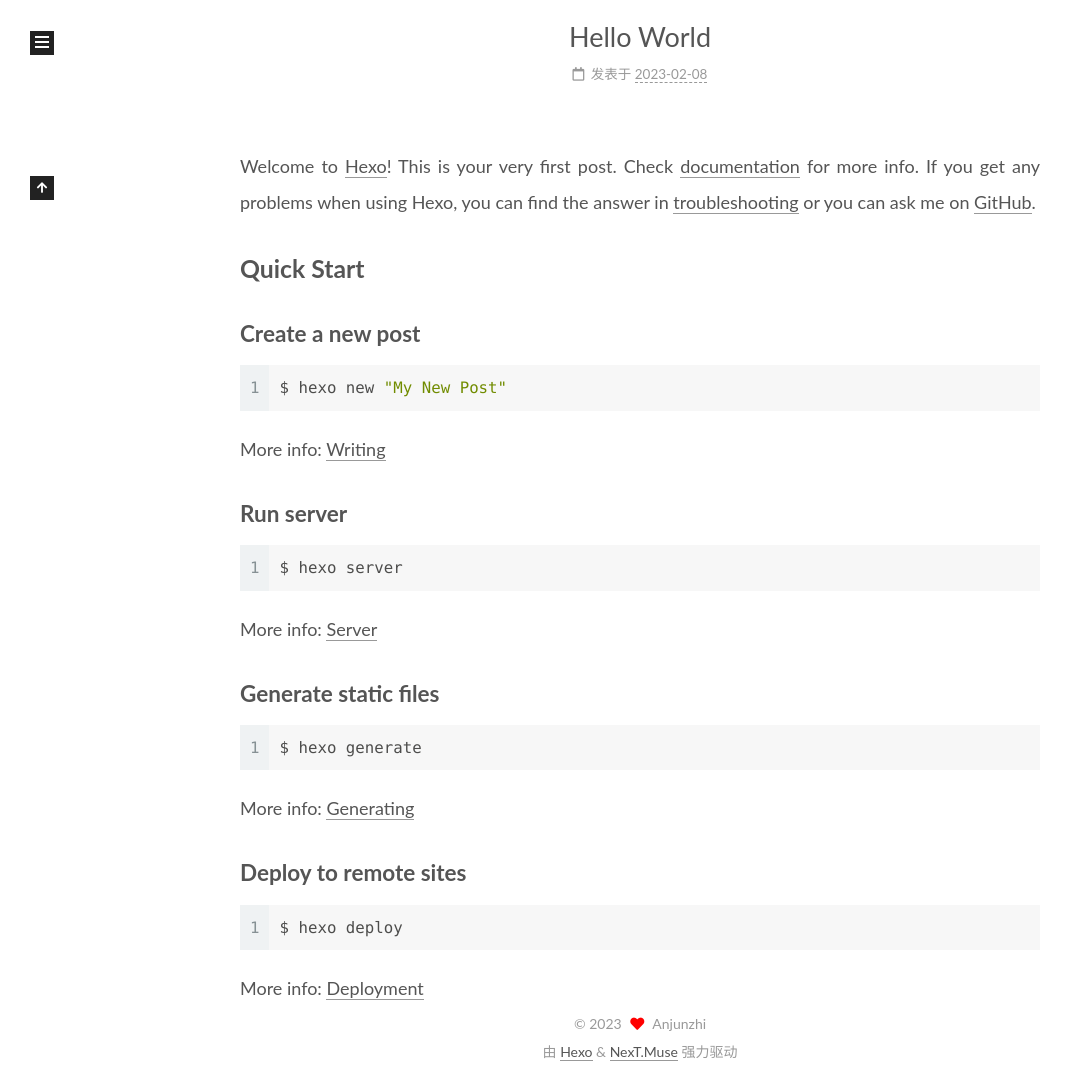
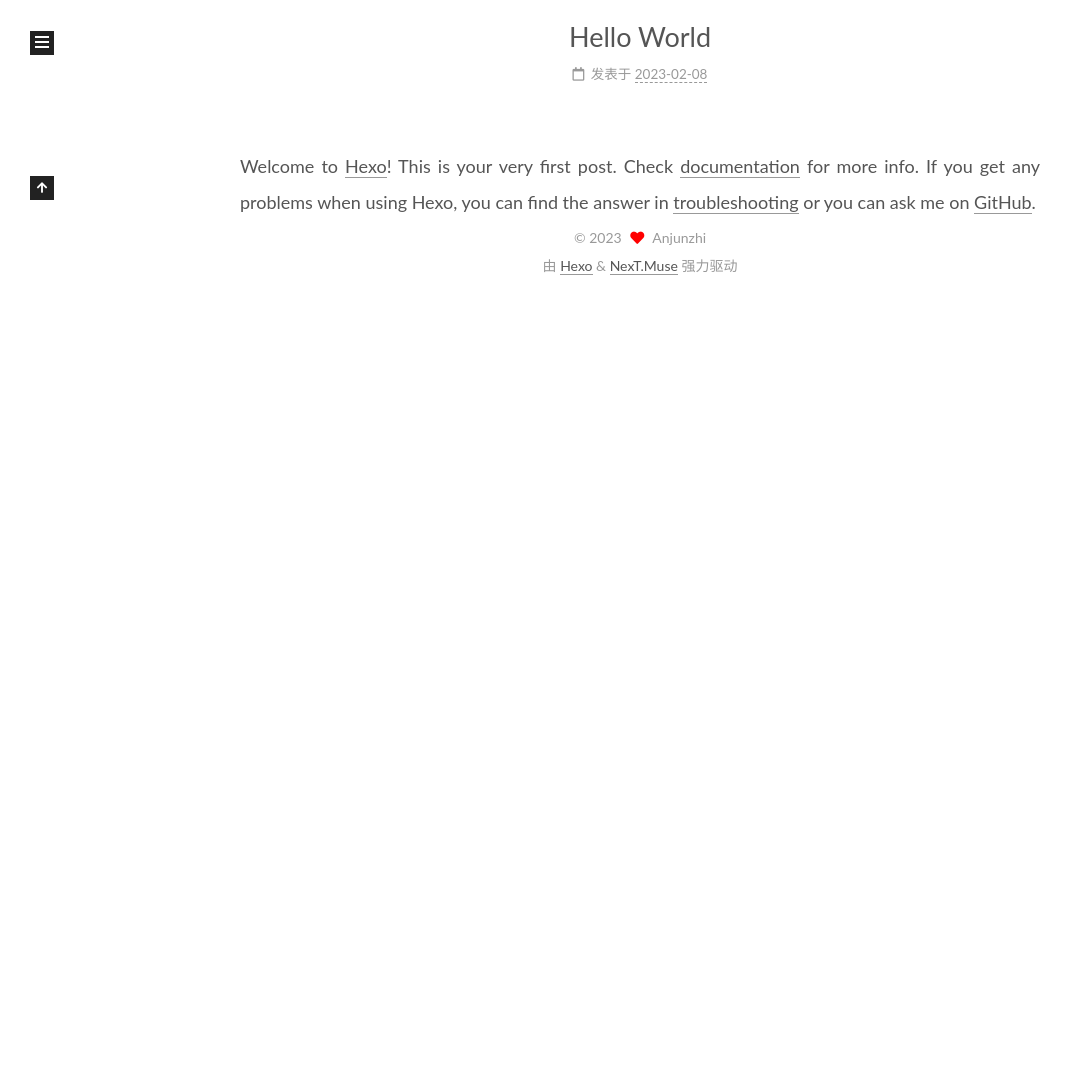
Before and after one commit to Micdiane/MIcdiane.github.io, a plain HTML site: page index.html in a window 1280 px wide. Shown: the part 700-1786 px from the top of the page, without its empty margins (0-1073 px from the left). After the commit the page ends 1000 px from the top, so only its background shows below. Drawn offline with Linux system fonts and the light colour scheme.

Commit message:
Site updated: 2023-02-08 03:44:49

```diff
--- a/index.html
+++ b/index.html
@@ -232,7 +232,8 @@
               </span>
               <span class="post-meta-item-text">发表于</span>
 
-              <time title="创建时间：2023-02-08 02:12:38" itemprop="dateCreated datePublished" datetime="2023-02-08T02:12:38+08:00">2023-02-08</time>
+
+              <time title="创建时间：2023-02-08 02:12:38 / 修改时间：03:42:37" itemprop="dateCreated datePublished" datetime="2023-02-08T02:12:38+08:00">2023-02-08</time>
             </span>
 
 
@@ -247,18 +248,6 @@
 
 
           <p>Welcome to <a target="_blank" rel="noopener" href="https://hexo.io/">Hexo</a>! This is your very first post. Check <a target="_blank" rel="noopener" href="https://hexo.io/docs/">documentation</a> for more info. If you get any problems when using Hexo, you can find the answer in <a target="_blank" rel="noopener" href="https://hexo.io/docs/troubleshooting.html">troubleshooting</a> or you can ask me on <a target="_blank" rel="noopener" href="https://github.com/hexojs/hexo/issues">GitHub</a>.</p>
-<h2 id="Quick-Start"><a href="#Quick-Start" class="headerlink" title="Quick Start"></a>Quick Start</h2><h3 id="Create-a-new-post"><a href="#Create-a-new-post" class="headerlink" title="Create a new post"></a>Create a new post</h3><figure class="highlight bash"><table><tr><td class="gutter"><pre><span class="line">1</span><br></pre></td><td class="code"><pre><span class="line">$ hexo new <span class="string">&quot;My New Post&quot;</span></span><br></pre></td></tr></table></figure>
-
-<p>More info: <a target="_blank" rel="noopener" href="https://hexo.io/docs/writing.html">Writing</a></p>
-<h3 id="Run-server"><a href="#Run-server" class="headerlink" title="Run server"></a>Run server</h3><figure class="highlight bash"><table><tr><td class="gutter"><pre><span class="line">1</span><br></pre></td><td class="code"><pre><span class="line">$ hexo server</span><br></pre></td></tr></table></figure>
-
-<p>More info: <a target="_blank" rel="noopener" href="https://hexo.io/docs/server.html">Server</a></p>
-<h3 id="Generate-static-files"><a href="#Generate-static-files" class="headerlink" title="Generate static files"></a>Generate static files</h3><figure class="highlight bash"><table><tr><td class="gutter"><pre><span class="line">1</span><br></pre></td><td class="code"><pre><span class="line">$ hexo generate</span><br></pre></td></tr></table></figure>
-
-<p>More info: <a target="_blank" rel="noopener" href="https://hexo.io/docs/generating.html">Generating</a></p>
-<h3 id="Deploy-to-remote-sites"><a href="#Deploy-to-remote-sites" class="headerlink" title="Deploy to remote sites"></a>Deploy to remote sites</h3><figure class="highlight bash"><table><tr><td class="gutter"><pre><span class="line">1</span><br></pre></td><td class="code"><pre><span class="line">$ hexo deploy</span><br></pre></td></tr></table></figure>
-
-<p>More info: <a target="_blank" rel="noopener" href="https://hexo.io/docs/one-command-deployment.html">Deployment</a></p>
 
 
     </div>
```
Also changed, not shown: 2023/02/08/hello-world/index.html (+5 -17 lines).
